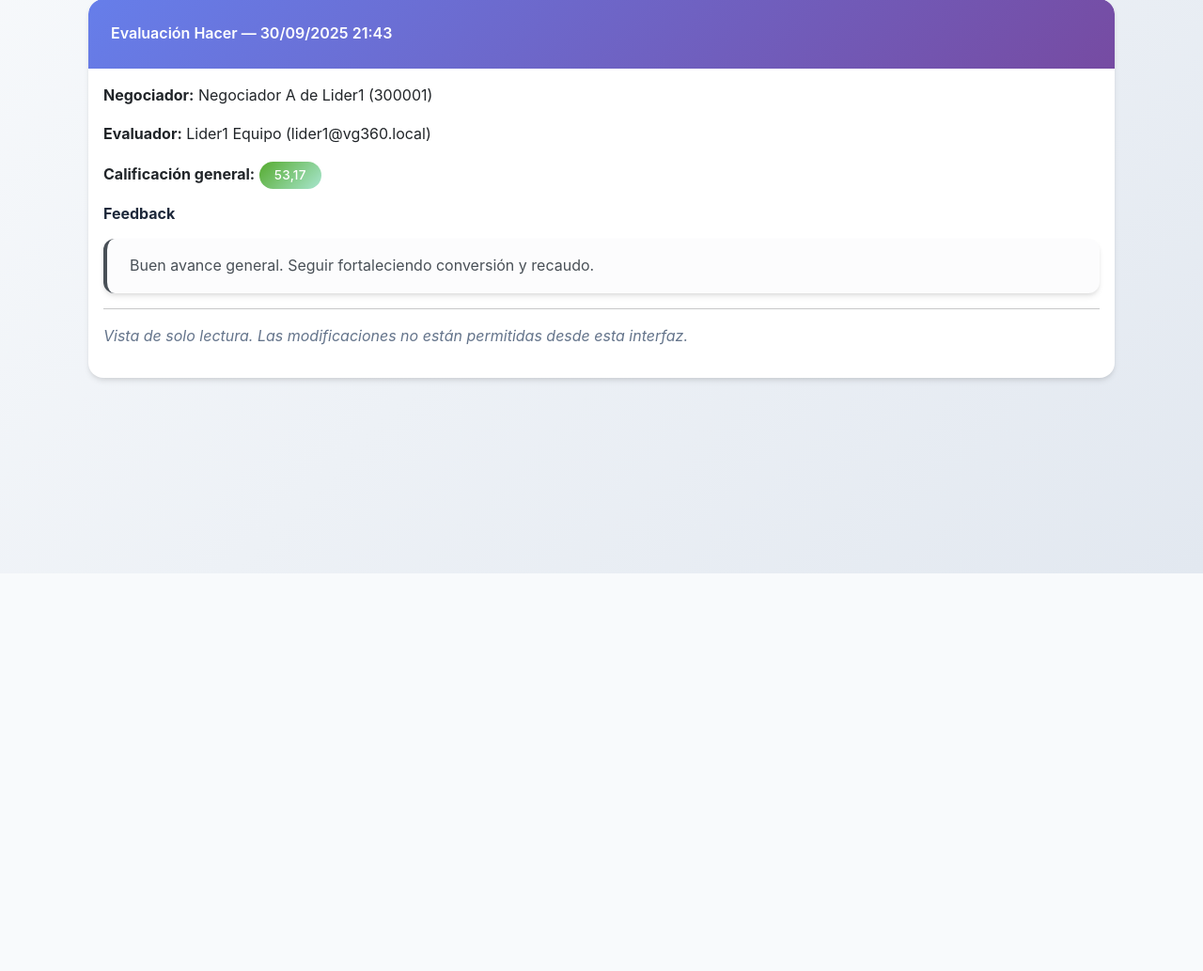
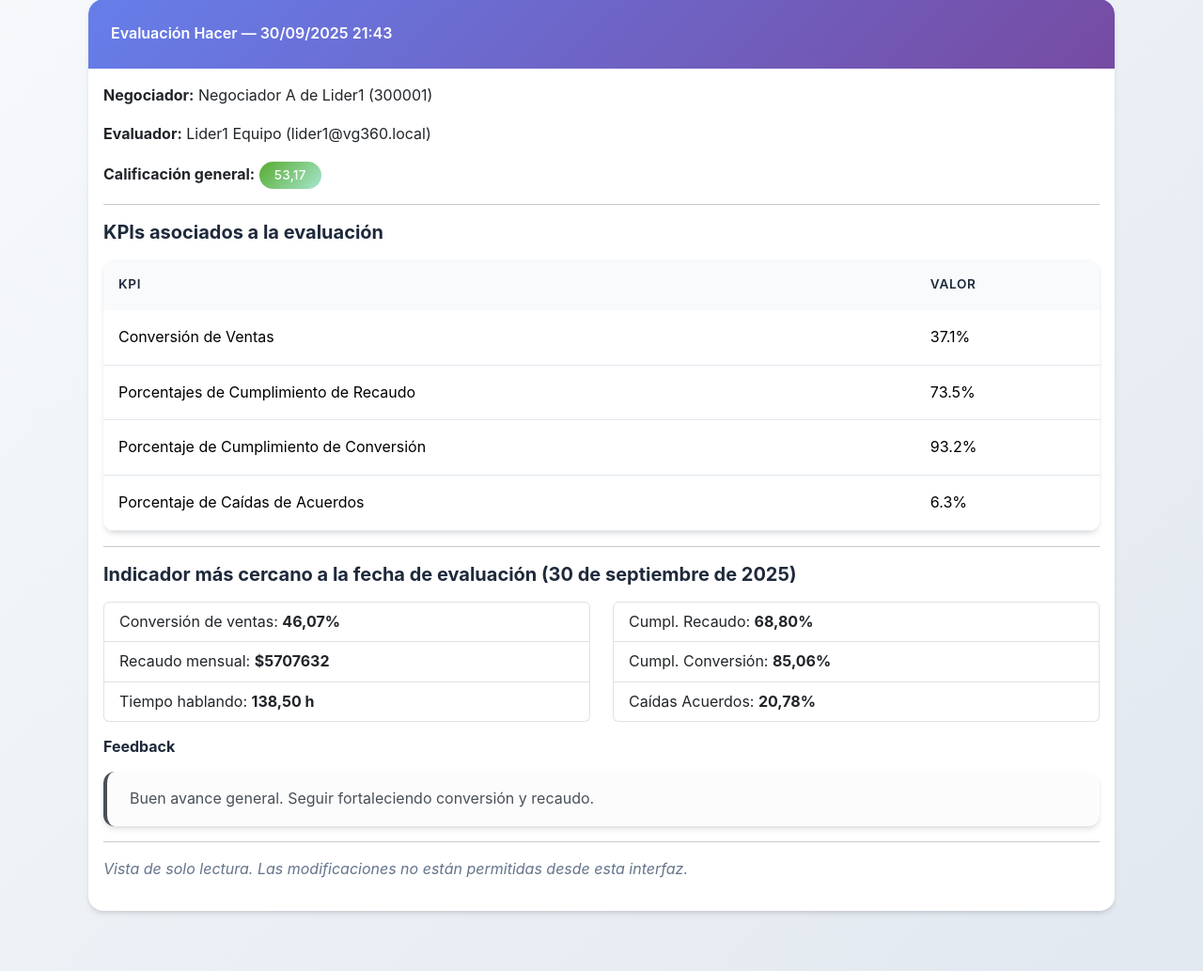
Before and after one commit to lhiguitab/Vision_Gerencial_360, a Django app: page /administrativo/evaluation/1/ in a window 1280 px wide. Shown: the part 190-1223 px from the top of the page at 94% size. Before the commit the page ends 800 px from the top, so only its background shows below. Run offline with Django 5.2, Linux system fonts and the light colour scheme; a user stored in the database is signed in; data comes from the database, SQL or seed files in the repository.

Commit message:
HU15: compute KPI display values in view and show them in admin read-only evaluation template

```diff
--- a/accounts/views.py
+++ b/accounts/views.py
@@ -451,8 +451,33 @@ def admin_evaluation_detail(request, pk):
         # No permitimos modificaciones: informar y mostrar vista de solo lectura
         messages.warning(request, 'Esta evaluación es de solo lectura para administradores y no puede modificarse aquí.')
 
+    # KPIs asociados a la evaluación (EvaluationKPI)
+    evaluation_kpis_qs = evaluation.kpis.select_related('kpi').all()
+    # Pre-compute display values to avoid calling model methods with args in templates
+    evaluation_kpis = []
+    for ek in evaluation_kpis_qs:
+        try:
+            display = ek.kpi.get_display_value(ek.score)
+        except Exception:
+            display = ek.score
+        evaluation_kpis.append({
+            'kpi_name': ek.kpi.name,
+            'score': ek.score,
+            'display': display,
+        })
+
+    # Buscar el indicador más cercano anterior o igual a la fecha de la evaluación
+    latest_indicator = None
+    try:
+        eval_date = evaluation.date.date()
+        latest_indicator = evaluation.negotiator.indicators.filter(date__lte=eval_date).order_by('-date').first()
+    except Exception:
+        latest_indicator = None
+
     context = {
         'evaluation': evaluation,
+        'evaluation_kpis': evaluation_kpis,
+        'latest_indicator': latest_indicator,
     }
     return render(request, 'accounts/admin_evaluation_detail.html', context)
 
--- a/templates/accounts/admin_evaluation_detail.html
+++ b/templates/accounts/admin_evaluation_detail.html
@@ -20,6 +20,45 @@
       <p><strong>Negociador:</strong> {{ evaluation.negotiator.name }} ({{ evaluation.negotiator.cedula }})</p>
       <p><strong>Evaluador:</strong> {{ evaluation.evaluator.first_name }} {{ evaluation.evaluator.last_name }} ({{ evaluation.evaluator.email }})</p>
       <p><strong>Calificación general:</strong> <span class="badge bg-success">{{ evaluation.overall_score|floatformat:2 }}</span></p>
+
+      {% if evaluation_kpis %}
+        <hr/>
+        <h5>KPIs asociados a la evaluación</h5>
+        <table class="table table-sm">
+          <thead>
+            <tr><th>KPI</th><th>Valor</th></tr>
+          </thead>
+          <tbody>
+            {% for ek in evaluation_kpis %}
+              <tr>
+                <td>{{ ek.kpi_name }}</td>
+                <td>{{ ek.display }}</td>
+              </tr>
+            {% endfor %}
+          </tbody>
+        </table>
+      {% endif %}
+
+      {% if latest_indicator %}
+        <hr/>
+        <h5>Indicador más cercano a la fecha de evaluación ({{ latest_indicator.date }})</h5>
+        <div class="row">
+          <div class="col-md-6">
+            <ul class="list-group">
+              <li class="list-group-item">Conversión de ventas: <strong>{{ latest_indicator.conversion_de_ventas|floatformat:2 }}%</strong></li>
+              <li class="list-group-item">Recaudo mensual: <strong>${{ latest_indicator.recaudacion_mensual|floatformat:0 }}</strong></li>
+              <li class="list-group-item">Tiempo hablando: <strong>{{ latest_indicator.tiempo_hablando|floatformat:2 }} h</strong></li>
+            </ul>
+          </div>
+          <div class="col-md-6">
+            <ul class="list-group">
+              <li class="list-group-item">Cumpl. Recaudo: <strong>{{ latest_indicator.porcentajes_cumplimiento_recaudo|floatformat:2 }}%</strong></li>
+              <li class="list-group-item">Cumpl. Conversión: <strong>{{ latest_indicator.porcentaje_cumplimiento_conversion|floatformat:2 }}%</strong></li>
+              <li class="list-group-item">Caídas Acuerdos: <strong>{{ latest_indicator.porcentaje_caidas_acuerdos|floatformat:2 }}%</strong></li>
+            </ul>
+          </div>
+        </div>
+      {% endif %}
       {% if evaluation.feedback %}
         <div class="mt-3">
           <h6>Feedback</h6>
```
